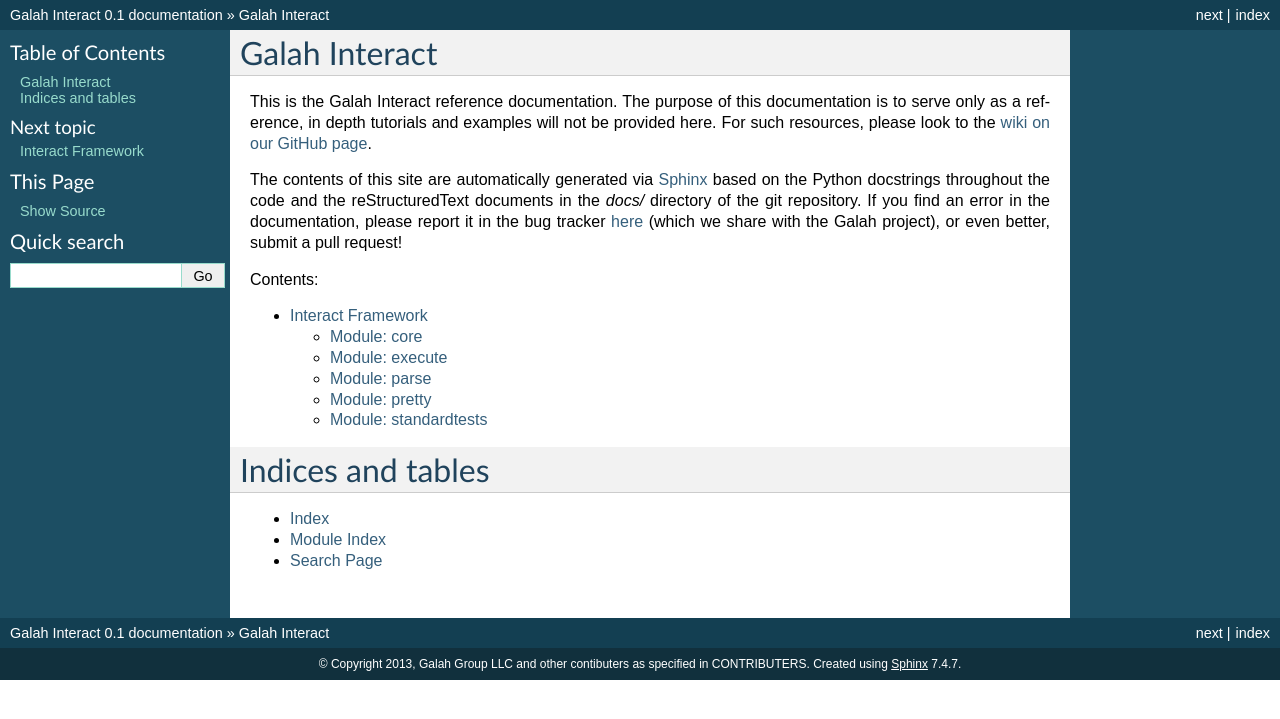
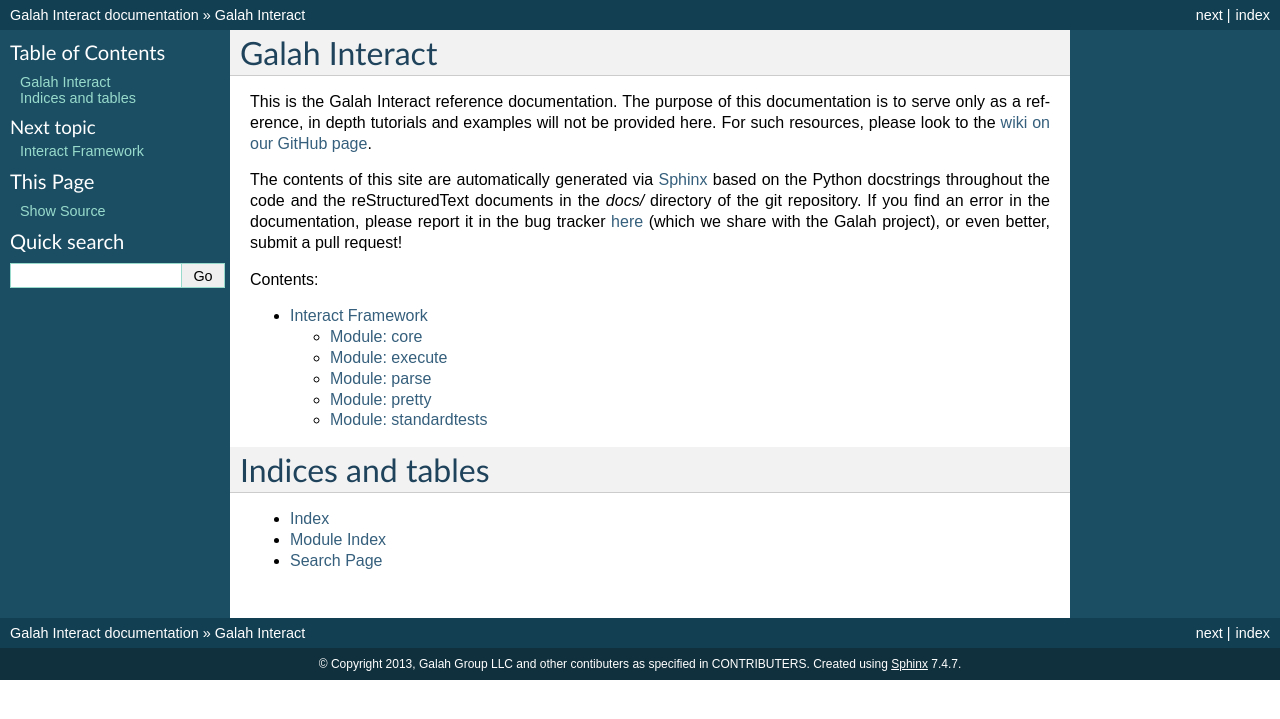
Before and after one commit to ucrcsedept/galah-interact-python, a Sphinx documentation site: the page built from docs/index.rst, in a window 1280 px wide. Shown: the top 719 px of the page. Built offline with Sphinx 7.4.7, drawn with Linux system fonts in a browser that asks for light colours; the version number could not be read and is left out; some of the changed lines change nothing that is shown.

Commit message:
Added automatic version update to Sphinx.
* Also set a flag to allow default arguments to be displayed correctly.

```diff
--- a/docs/conf.py
+++ b/docs/conf.py
@@ -48,9 +48,10 @@
 # built documents.
 #
 # The short X.Y version.
-version = '0.1'
-# The full version, including alpha/beta/rc tags.
-release = '0.1'
+import os.path
+version_file_path = \
+	os.path.normpath(os.path.join(os.path.abspath(__file__), "../../VERSION"))
+version = release = open(version_file_path).read()
 
 # The language for content autogenerated by Sphinx. Refer to documentation
 # for a list of supported languages.
@@ -89,6 +90,8 @@
 # If true, keep warnings as "system message" paragraphs in the built documents.
 #keep_warnings = False
 
+# -- Options for AutoDoc -------------------------------------------------------
+autodoc_docstring_signature = True
 
 # -- Options for HTML output ---------------------------------------------------
 
```
